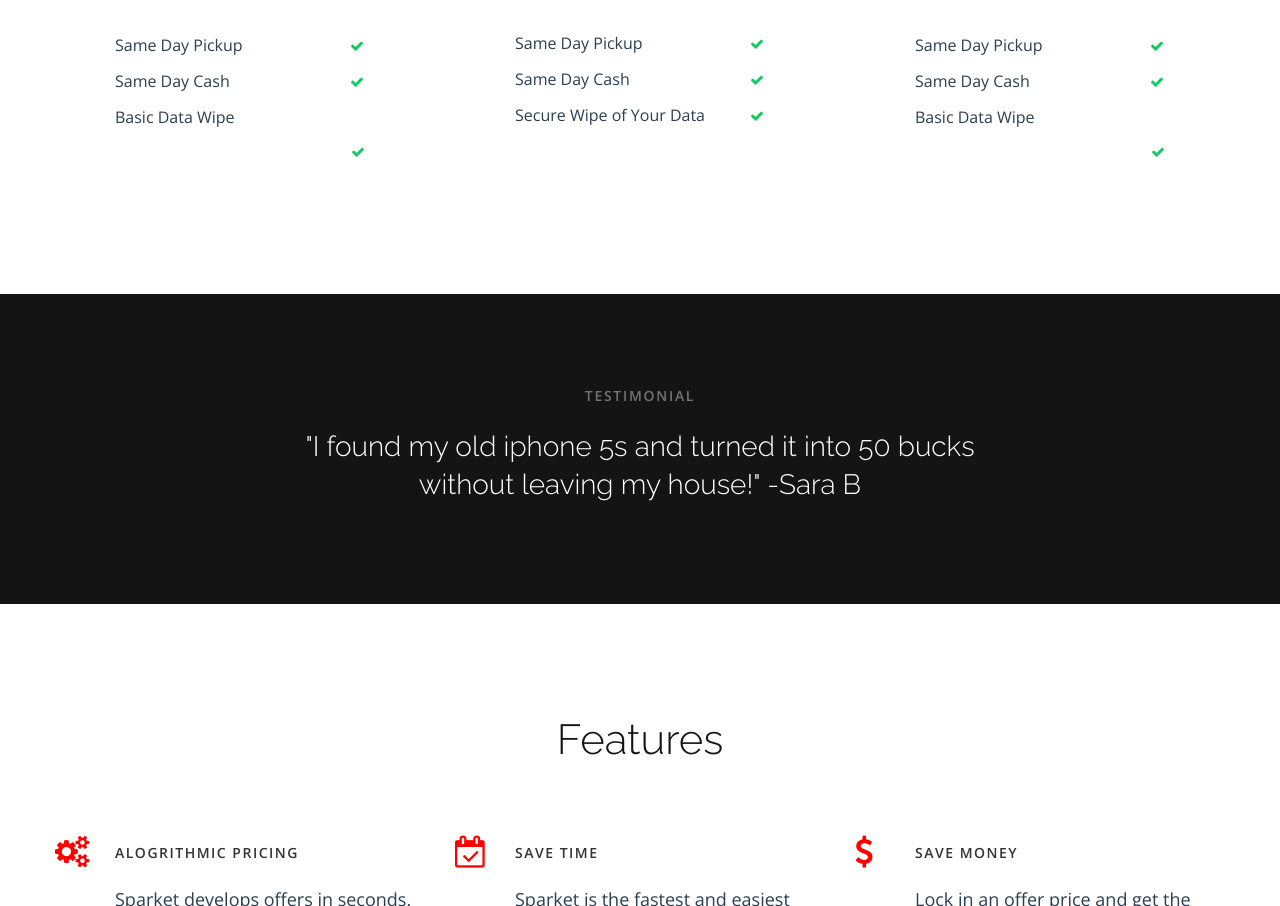
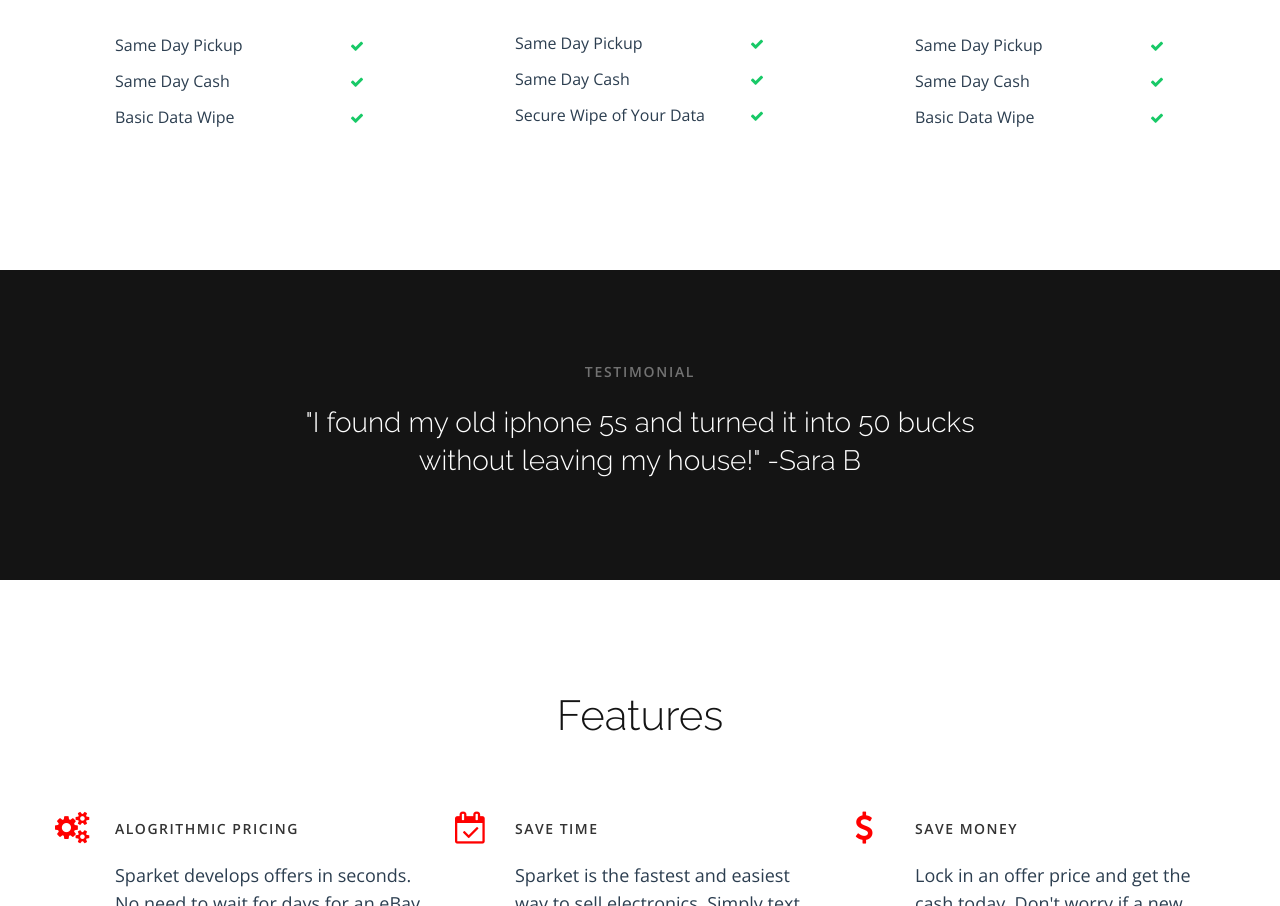
Before and after one commit to getsparket/getsparket.github.io, a plain HTML site: page index.html in a window 1280 px wide. Shown: the part 1320-2226 px from the top of the page. Drawn offline with nearby package versions, Linux system fonts and the light colour scheme; some packages are replaced by stand-ins of ours.

Commit message:
checkmarks

```diff
--- a/index.html
+++ b/index.html
@@ -125,7 +125,7 @@
 					                  <ul class="nopadding text_left">
 						                    <li class="font16 light bottom10">Same Day Pickup <i class="fa fa-check font14 green float_right"></i></li>
 						                    <li class="font16 light bottom10">Same Day Cash<i class="fa fa-check font14 green float_right"></i></li>
-						                    <li class="font16 light bottom10">Basic Data Wipe</li><i class="fa fa-check font14 green float_right"></i></li>
+						                    <li class="font16 light bottom10">Basic Data Wipe<i class="fa fa-check font14 green float_right"></i></li>
 					                  </ul>
 				                </div>
 			              </div>
@@ -165,7 +165,7 @@
 					                  <ul class="nopadding text_left">
 						                    <li class="font16 light bottom10">Same Day Pickup<i class="fa fa-check font14 green float_right"></i></li>
 						                    <li class="font16 light bottom10">Same Day Cash<i class="fa fa-check font14 green float_right"></i></li>
-						                    <li class="font16 light bottom10">Basic Data Wipe</li><i class="fa fa-check font14 green float_right"></i></li>
+						                    <li class="font16 light bottom10">Basic Data Wipe<i class="fa fa-check font14 green float_right"></i></li>
 					                  </ul>
 				                </div>
 			              </div>
```
